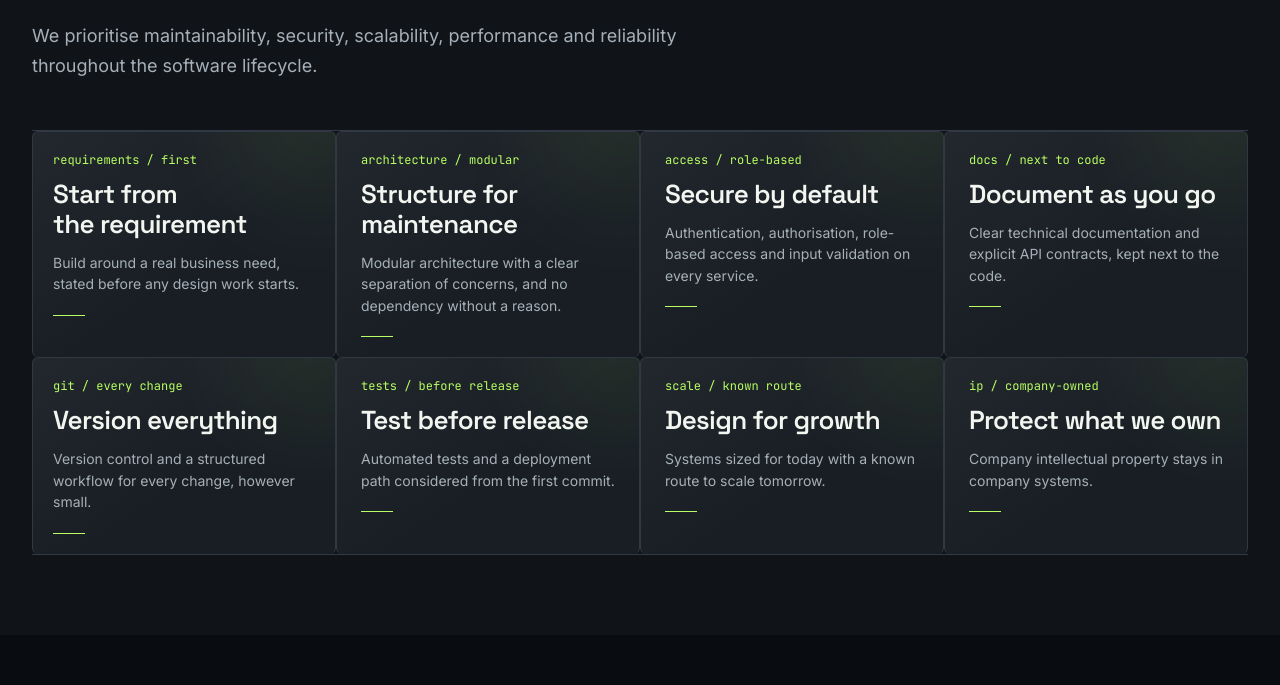
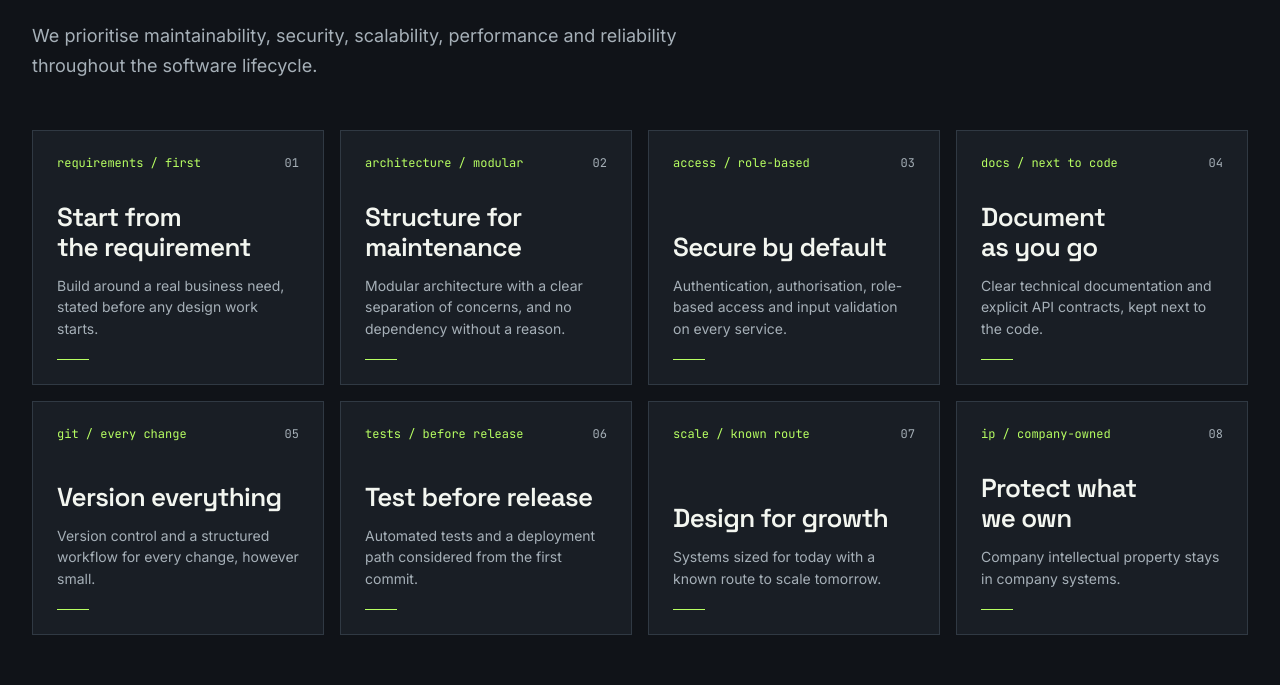
Before and after one commit to oghenenoghie/aqvessa, a Next.js app in the folder web/corporate-site/: page / in a window 1280 px wide. Shown: the part 5360-6045 px from the top of the page. Built offline with nearby package versions, Linux system fonts and the light colour scheme; no server answers.

Commit message:
Redesign engineering principle cards

```diff
--- a/web/corporate-site/src/components/sections/engineering.tsx
+++ b/web/corporate-site/src/components/sections/engineering.tsx
@@ -8,21 +8,19 @@ export function Engineering() {
         <SectionHead eyebrow="How we build" id="principles-title" title="Engineering principles clients can evaluate.">
           We prioritise maintainability, security, scalability, performance and reliability throughout the software lifecycle.
         </SectionHead>
-        <div className="grid border-y border-hairline sm:grid-cols-2 lg:grid-cols-4">
+        <div className="grid gap-4 sm:grid-cols-2 lg:grid-cols-4">
           {PRINCIPLES.map((p, i) => (
-            <article
-              key={p.tag}
-              className={[
-                "frontier-tile group relative grid content-start gap-3 rounded-md border border-hairline p-5 transition-colors duration-200 hover:border-brand",
-                i % 2 === 1 ? "sm:max-lg:border-l sm:max-lg:pl-6" : "",
-                i % 4 !== 0 ? "lg:border-l lg:pl-6" : "",
-                "lg:border-b-0",
-              ].join(" ")}
-            >
-              <span className="type-mono-sm text-brand-text">{p.tag}</span>
-              <h3 className="type-heading-md">{p.title}</h3>
-              <p className="type-body-sm text-ink-muted">{p.text}</p>
-              <span aria-hidden="true" className="mt-2 h-px w-8 bg-brand transition-[width] duration-200 group-hover:w-14" />
+            <article key={p.tag} className="frontier-card group relative grid min-h-[230px] content-between gap-8 overflow-hidden rounded-xl border border-hairline bg-surface p-5 transition-[border-color,transform,box-shadow] duration-300 hover:-translate-y-1 hover:border-brand hover:shadow-[0_18px_55px_rgb(0_0_0_/_0.24)] sm:p-6">
+              <div aria-hidden="true" className="frontier-card-grid absolute inset-0" />
+              <div className="relative flex items-center justify-between">
+                <span className="type-mono-sm text-brand-text">{p.tag}</span>
+                <span className="type-mono-sm text-ink-muted">0{i + 1}</span>
+              </div>
+              <div className="relative grid gap-3">
+                <h3 className="type-heading-md">{p.title}</h3>
+                <p className="type-body-sm text-ink-muted">{p.text}</p>
+                <span aria-hidden="true" className="mt-2 h-px w-8 bg-brand transition-[width] duration-300 group-hover:w-16" />
+              </div>
             </article>
           ))}
         </div>
```
